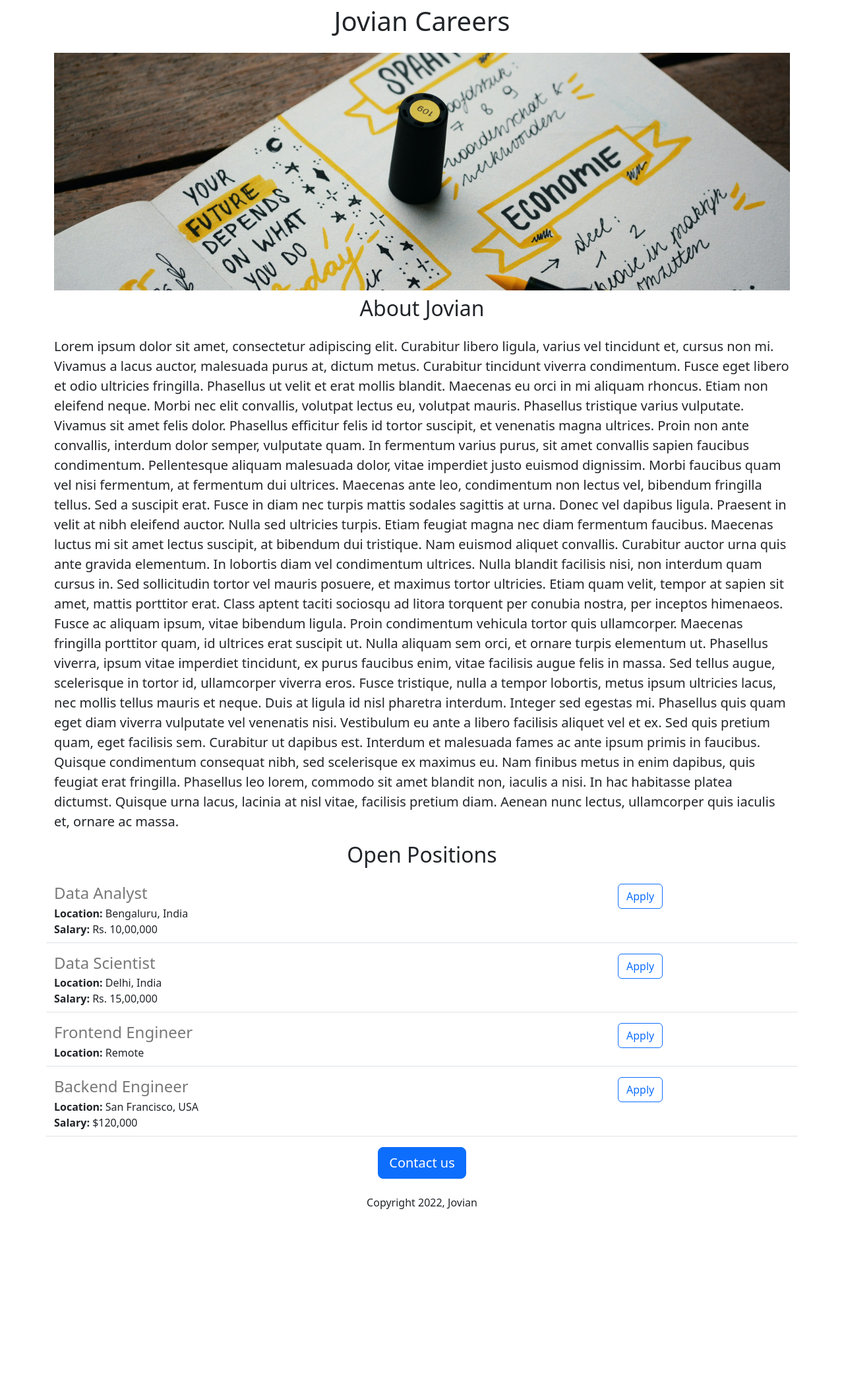
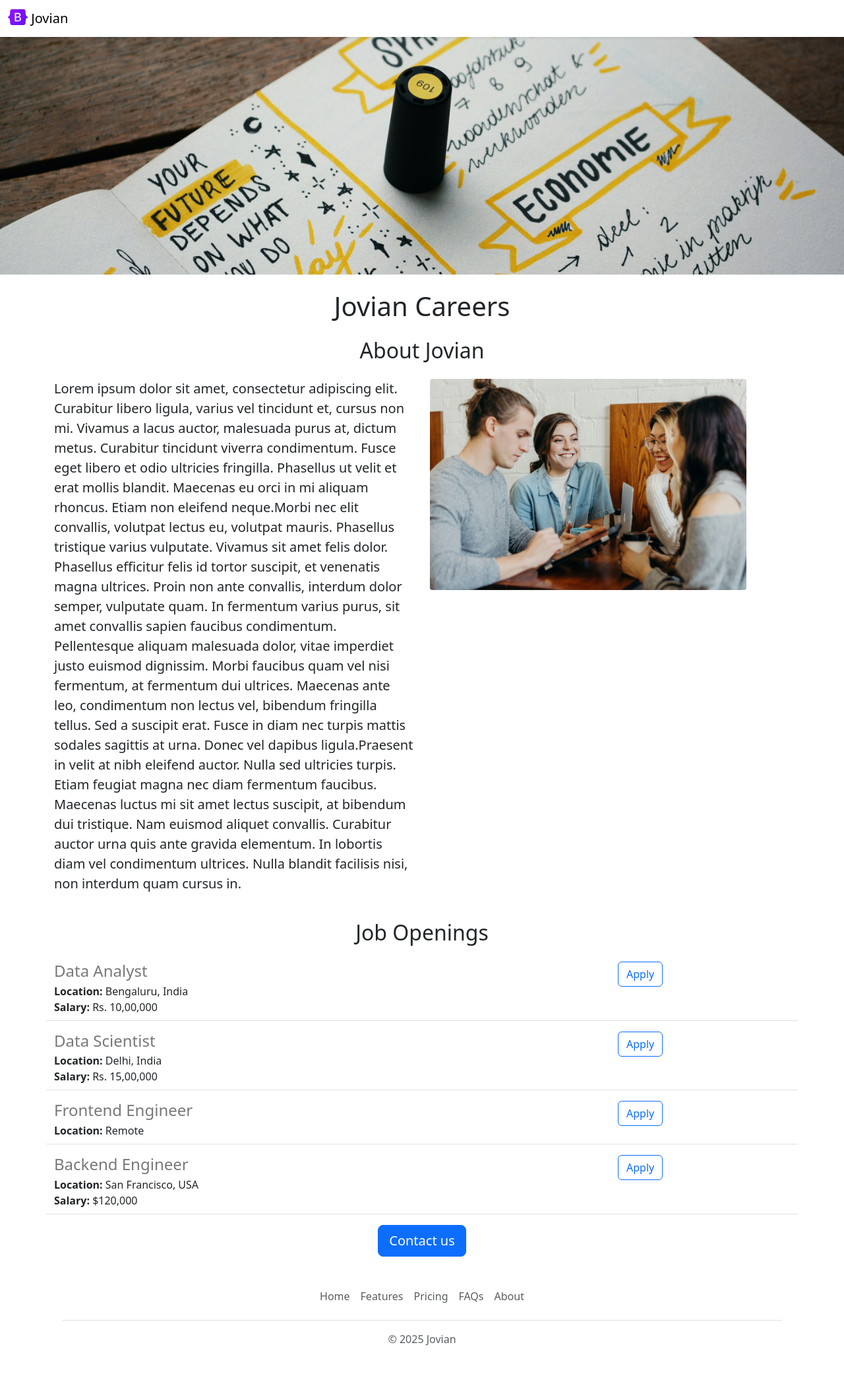
Before and after one commit to ItsLisaJane/careers-website, a Flask app: page / in a window 1280 px wide. Shown: the whole page at 66% size. Before the commit the page ends 1832 px from the top, so only its background shows below. Run offline with Flask 3, Linux system fonts and the light colour scheme.

Commit message:
included header and footer and image

```diff
--- /dev/null
+++ b/templates/footer.html
@@ -0,0 +1,12 @@
+<div class="container">
+    <footer class="py-3 my-4">
+        <ul class="nav justify-content-center border-bottom pb-3 mb-3">
+            <li class="nav-item"><a href="#" class="nav-link px-2 text-body-secondary">Home</a></li>
+            <li class="nav-item"><a href="#" class="nav-link px-2 text-body-secondary">Features</a></li>
+            <li class="nav-item"><a href="#" class="nav-link px-2 text-body-secondary">Pricing</a></li>
+            <li class="nav-item"><a href="#" class="nav-link px-2 text-body-secondary">FAQs</a></li>
+            <li class="nav-item"><a href="#" class="nav-link px-2 text-body-secondary">About</a></li>
+        </ul>
+        <p class="text-center text-body-secondary">&copy; 2025 Jovian</p>
+    </footer>
+</div>
--- a/templates/home.html
+++ b/templates/home.html
@@ -11,6 +11,7 @@
       height: 360px;
       width: 100%;
       object-fit:cover;
+      margin-bottom:16px;
 
     }
   </style>
@@ -18,25 +19,34 @@
   </head>
 
   <body>
+    {%include 'nav.html'%}
+
+     <img class="img-fluid" id="banner" src="{{ url_for('static', filename='banner.jpg') }}">
+
   <div class = "container">
 
   <h1 class="text-center mt-2 mb-4" >
-    {{company_name}} Careers</h1>
-    <img class="img-fluid" id="banner" src="{{ url_for('static', filename='banner.jpg') }}">
+    {{company_name}} Careers
+  </h1>
+  <div>
 
   <h2 class="text-center mt-2 mb-4" >About Jovian</h2>
 
-  <p class = "lead">Lorem ipsum dolor sit amet, consectetur adipiscing elit. Curabitur libero ligula, varius vel tincidunt et, cursus non mi. Vivamus a lacus auctor, malesuada purus at, dictum metus. Curabitur tincidunt viverra condimentum. Fusce eget libero et odio ultricies fringilla. Phasellus ut velit et erat mollis blandit. Maecenas eu orci in mi aliquam rhoncus. Etiam non eleifend neque.
+    <div class="row" style = "margin-bottom: 16px; padding-bottom: 8px">
 
-  Morbi nec elit convallis, volutpat lectus eu, volutpat mauris. Phasellus tristique varius vulputate. Vivamus sit amet felis dolor. Phasellus efficitur felis id tortor suscipit, et venenatis magna ultrices. Proin non ante convallis, interdum dolor semper, vulputate quam. In fermentum varius purus, sit amet convallis sapien faucibus condimentum. Pellentesque aliquam malesuada dolor, vitae imperdiet justo euismod dignissim. Morbi faucibus quam vel nisi fermentum, at fermentum dui ultrices. Maecenas ante leo, condimentum non lectus vel, bibendum fringilla tellus. Sed a suscipit erat. Fusce in diam nec turpis mattis sodales sagittis at urna. Donec vel dapibus ligula.
+      <div class="col-md-6">
 
-  Praesent in velit at nibh eleifend auctor. Nulla sed ultricies turpis. Etiam feugiat magna nec diam fermentum faucibus. Maecenas luctus mi sit amet lectus suscipit, at bibendum dui tristique. Nam euismod aliquet convallis. Curabitur auctor urna quis ante gravida elementum. In lobortis diam vel condimentum ultrices. Nulla blandit facilisis nisi, non interdum quam cursus in.
+  <p class = "lead">
+Lorem ipsum dolor sit amet, consectetur adipiscing elit. Curabitur libero ligula, varius vel tincidunt et, cursus non mi. Vivamus a lacus auctor, malesuada purus at, dictum metus. Curabitur tincidunt viverra condimentum. Fusce eget libero et odio ultricies fringilla. Phasellus ut velit et erat mollis blandit. Maecenas eu orci in mi aliquam rhoncus. Etiam non eleifend neque.Morbi nec elit convallis, volutpat lectus eu, volutpat mauris. Phasellus tristique varius vulputate. Vivamus sit amet felis dolor. Phasellus efficitur felis id tortor suscipit, et venenatis magna ultrices. Proin non ante convallis, interdum dolor semper, vulputate quam. In fermentum varius purus, sit amet convallis sapien faucibus condimentum. Pellentesque aliquam malesuada dolor, vitae imperdiet justo euismod dignissim. Morbi faucibus quam vel nisi fermentum, at fermentum dui ultrices. Maecenas ante leo, condimentum non lectus vel, bibendum fringilla tellus. Sed a suscipit erat. Fusce in diam nec turpis mattis sodales sagittis at urna. Donec vel dapibus ligula.Praesent in velit at nibh eleifend auctor. Nulla sed ultricies turpis. Etiam feugiat magna nec diam fermentum faucibus. Maecenas luctus mi sit amet lectus suscipit, at bibendum dui tristique. Nam euismod aliquet convallis. Curabitur auctor urna quis ante gravida elementum. In lobortis diam vel condimentum ultrices. Nulla blandit facilisis nisi, non interdum quam cursus in.
+</p>
+      </div>
+      <div class="d-none d-md-block col-md-6">
+      <img src="{{ url_for('static', filename='people.jpg') }}" style="height:320px; border-radius:4px;">
+      </div>
 
-  Sed sollicitudin tortor vel mauris posuere, et maximus tortor ultricies. Etiam quam velit, tempor at sapien sit amet, mattis porttitor erat. Class aptent taciti sociosqu ad litora torquent per conubia nostra, per inceptos himenaeos. Fusce ac aliquam ipsum, vitae bibendum ligula. Proin condimentum vehicula tortor quis ullamcorper. Maecenas fringilla porttitor quam, id ultrices erat suscipit ut. Nulla aliquam sem orci, et ornare turpis elementum ut. Phasellus viverra, ipsum vitae imperdiet tincidunt, ex purus faucibus enim, vitae facilisis augue felis in massa. Sed tellus augue, scelerisque in tortor id, ullamcorper viverra eros. Fusce tristique, nulla a tempor lobortis, metus ipsum ultricies lacus, nec mollis tellus mauris et neque. Duis at ligula id nisl pharetra interdum. Integer sed egestas mi. Phasellus quis quam eget diam viverra vulputate vel venenatis nisi. Vestibulum eu ante a libero facilisis aliquet vel et ex. Sed quis pretium quam, eget facilisis sem.
+    </div>
 
-  Curabitur ut dapibus est. Interdum et malesuada fames ac ante ipsum primis in faucibus. Quisque condimentum consequat nibh, sed scelerisque ex maximus eu. Nam finibus metus in enim dapibus, quis feugiat erat fringilla. Phasellus leo lorem, commodo sit amet blandit non, iaculis a nisi. In hac habitasse platea dictumst. Quisque urna lacus, lacinia at nisl vitae, facilisis pretium diam. Aenean nunc lectus, ullamcorper quis iaculis et, ornare ac massa.</p>
-
-  <h2 class="text-center mt-2 mb-4" >Open Positions</h2>
+  <h2 class="text-center mt-2 mb-4" >Job Openings</h2>
   <div>
     {% for job in jobs %}
     {% include 'jobitem.html'%}
@@ -45,9 +55,10 @@
 
     <div class="text-center">
   <button class="btn btn-primary btn-lg" >Contact us</button>
-      <p class="mt-4">Copyright 2022, Jovian</p>
+
 
     </div>
   </div>
+    {% include 'footer.html'%}
   </body>
 </html>
--- /dev/null
+++ b/templates/nav.html
@@ -0,0 +1,9 @@
+<nav class="navbar shadow-sm fixed-top bg-white">
+  <div class="container-fluid">
+    <a class="navbar-brand" href="#">
+      <img src="/static/logo.svg" alt="Logo" width="30" height="24" class="d-inline-block align-text-top">
+      Jovian
+    </a>
+  </div>
+</nav>
+<div style="height: 56px"></div>
```
Also changed, not shown: static/logo.svg (added), static/people.jpg (added).
